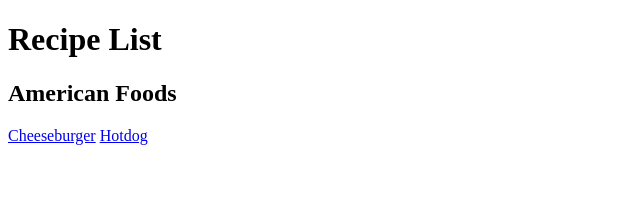
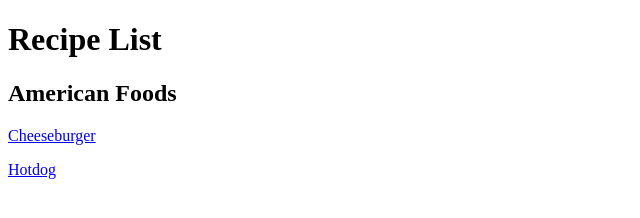
Before and after one commit to a-nguyen942/the-odin-project, a plain HTML site: page index.html in a window 1280 px wide. Shown: the whole page, without its empty margins (0-640 px from the left). Drawn offline with Linux system fonts and the light colour scheme.

Commit message:
Added spacing between links

```diff
--- a/index.html
+++ b/index.html
@@ -7,7 +7,8 @@
     <body>
         <h1>Recipe List</h1>
         <h2>American Foods</h2>
-        <a href="./recipes/cheeseburger.html">Cheeseburger</a>
+        <p><a href="./recipes/cheeseburger.html">Cheeseburger</a></p>
+
         <a href="./recipes/hotdog.html">Hotdog</a>
 
     </body>
```
